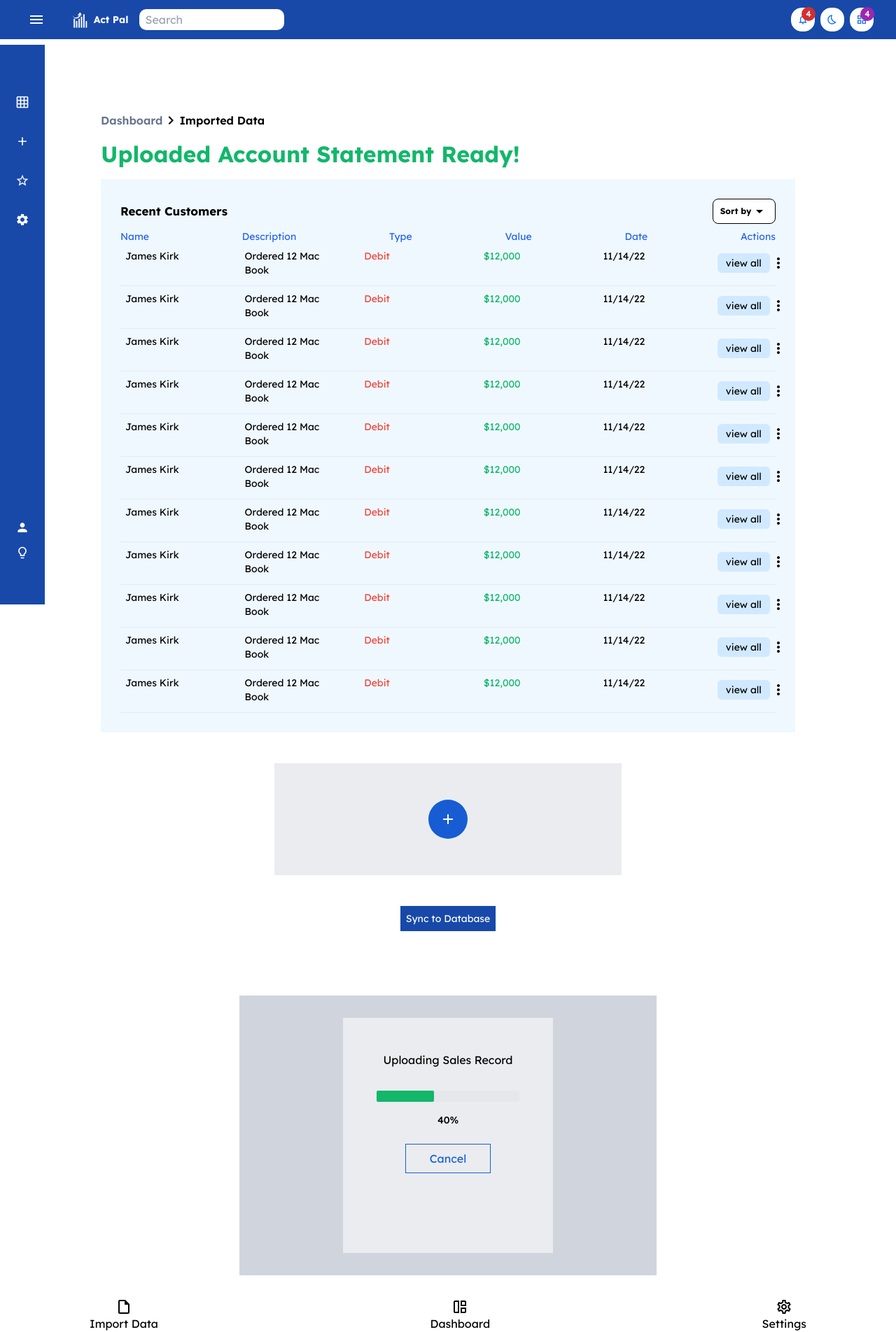
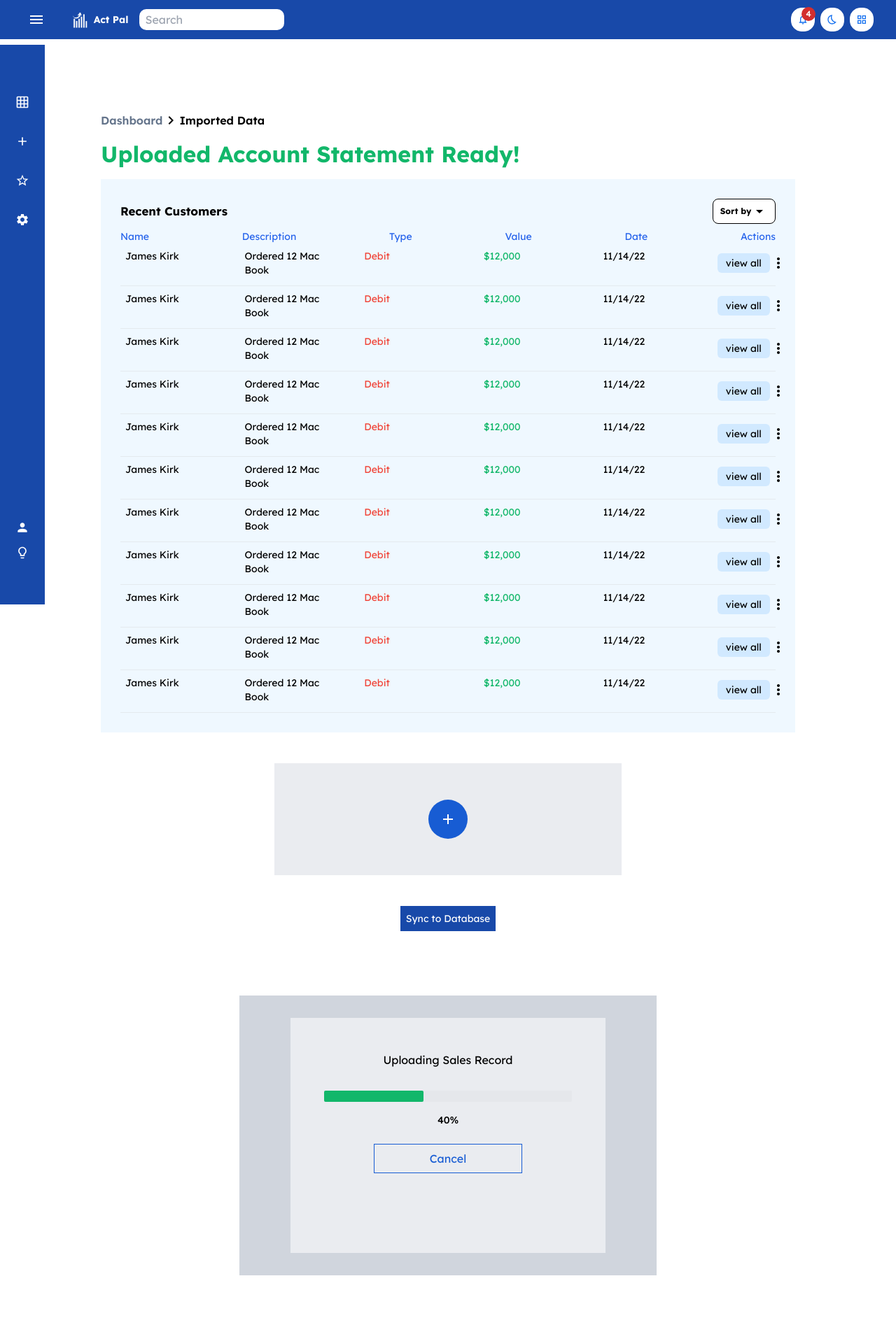
Before and after one commit to EarlPappi/hng, a React (Create React App) app: page / in a window 1280 px wide. Shown: the whole page at 70% size. After the commit the page ends 1823 px from the top, so only its background shows below. Built offline with nearby package versions, Linux system fonts and the light colour scheme.

Commit message:
small fix

```diff
--- a/src/Components/Navbar/Navbar.jsx
+++ b/src/Components/Navbar/Navbar.jsx
@@ -10,6 +10,7 @@ import { useAuth } from "../../Store/Context.js";
 import InsertDriveFileOutlinedIcon from "@mui/icons-material/InsertDriveFileOutlined";
 import AutoAwesomeMosaicOutlinedIcon from "@mui/icons-material/AutoAwesomeMosaicOutlined";
 import SettingsOutlinedIcon from "@mui/icons-material/SettingsOutlined";
+import SearchIcon from "@mui/icons-material/Search";
 
 function Navbar() {
   const { clickHandler } = useAuth();
@@ -55,9 +56,7 @@ function Navbar() {
           </div>
           <div className="icons">
             <IconButton>
-              <Badge badgeContent={4} color="secondary">
-                <GridViewOutlinedIcon sx={{ color: "#1570EF", fontSize: 16 }} />
-              </Badge>
+              <GridViewOutlinedIcon sx={{ color: "#1570EF", fontSize: 16 }} />
             </IconButton>
           </div>
         </div>
@@ -83,9 +82,10 @@ function Navbar() {
               <BedtimeOutlinedIcon sx={{ color: "#1570EF", fontSize: 16 }} />
             </IconButton>
           </div>
-          <div className="icons">
+
+          <div className=" md:hidden icons">
             <IconButton>
-              <GridViewOutlinedIcon sx={{ color: "#1570EF", fontSize: 16 }} />
+              <SearchIcon sx={{ color: "#1570EF", fontSize: 16 }} />
             </IconButton>
           </div>
         </div>
@@ -99,7 +99,7 @@ export default Navbar;
 
 export const Footer = () => {
   return (
-    <div className="footer flex items-center justify-between mt-[2em] w-[80%] mx-auto">
+    <div className=" md:hidden marker:footer flex items-center justify-between mt-[2em] w-[80%] mx-auto">
       <div className="footer-item text-center">
         <InsertDriveFileOutlinedIcon />
         <p>Import Data</p>
--- a/src/Components/Sections/Hero/Hero.jsx
+++ b/src/Components/Sections/Hero/Hero.jsx
@@ -24,7 +24,7 @@ function Hero() {
       {/* modal here */}
       <div className="underlay w-full">
         <div className="flex justify-center align-center text-center bg-[#D0D5DD] mt-20 md:mx-[20%] md:w-[60%]  p-[2em] px-[3em] h-[400px]">
-          <div className="overlay bg-[#EAECF0] py-[1em] px-[3em] w-[90%] md:w-[60%] mx-auto ">
+          <div className="overlay bg-[#EAECF0] py-[1em] px-[3em] w-[90%] mx-auto ">
             <h1 className="my-[2em]">Uploading Sales Record</h1>
             <div>
               <ProgressBar />
```
Also changed, not shown: src/index.js (+5 -8 lines).
